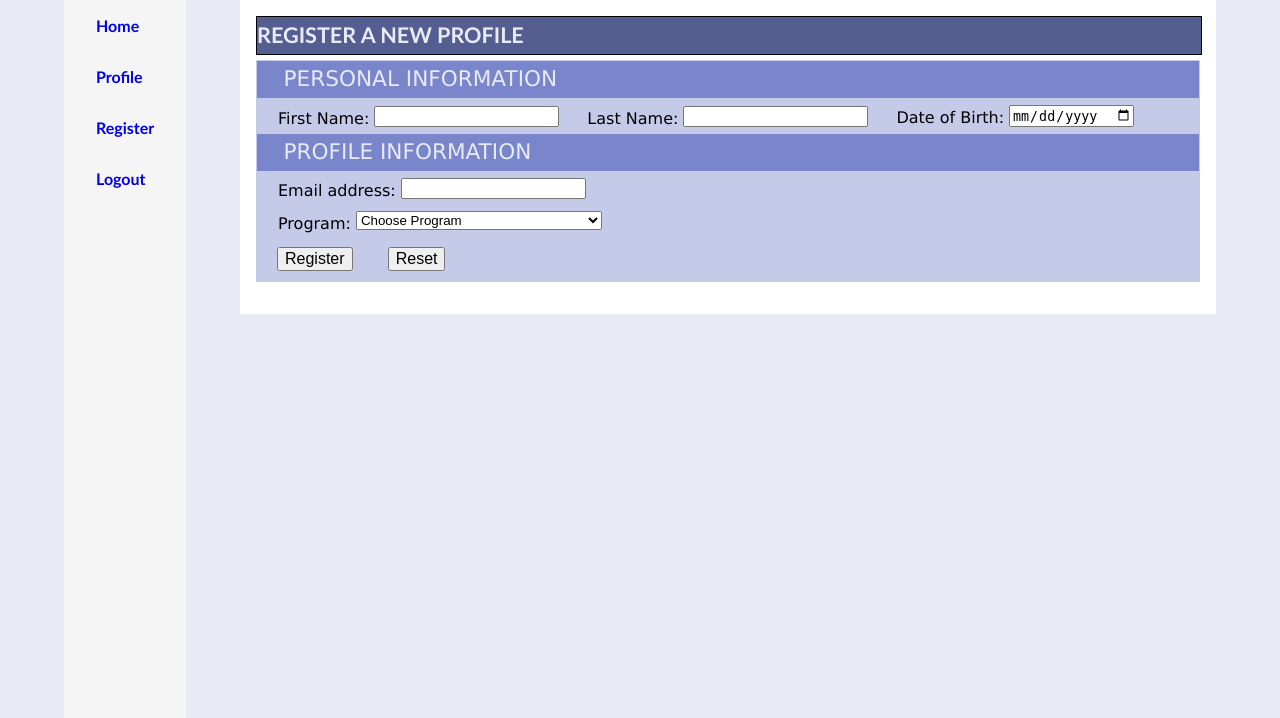
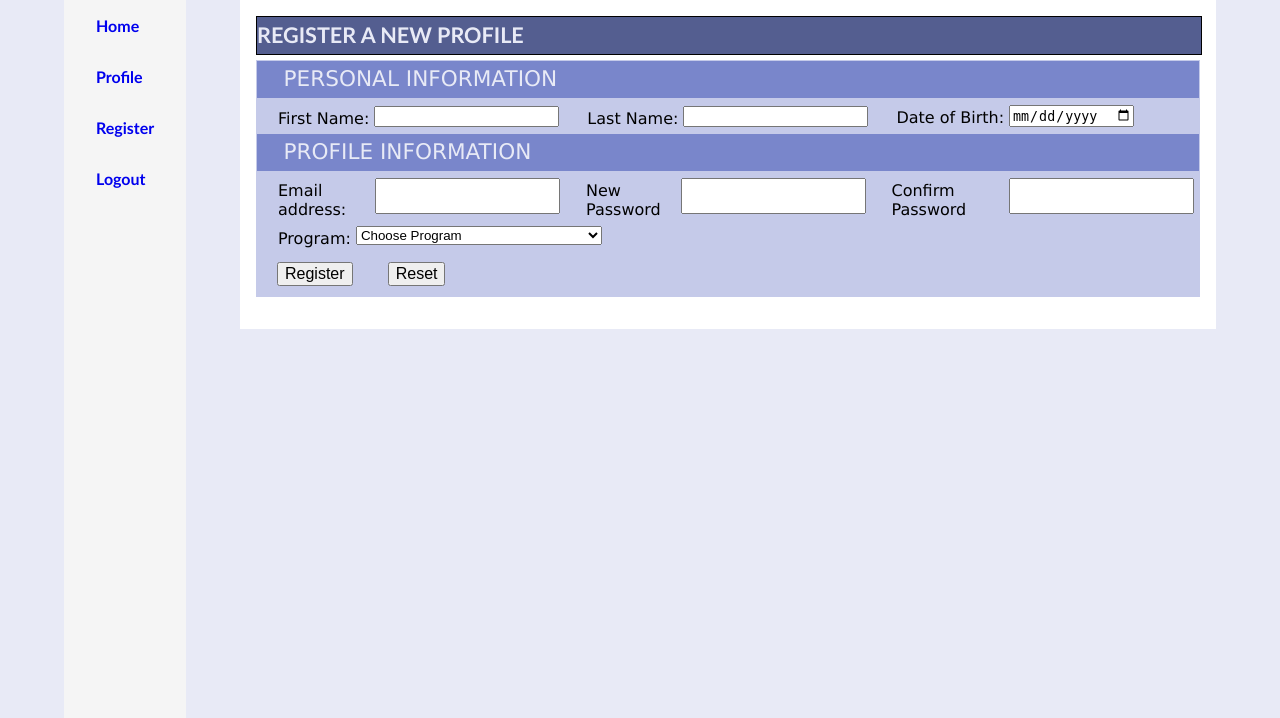
Before and after one commit to itsjustaksh/School, a PHP site: page /register.php in a window 1280 px wide. Shown: the part 82-800 px from the top of the page. Run offline with PHP 8.4, Linux system fonts and the light colour scheme.

Commit message:
Updates to A3 to prep transition for new requirements
SYSC 4504

```diff
--- a/4504/Assignment3/register.php
+++ b/4504/Assignment3/register.php
@@ -76,7 +76,6 @@
           </table>
         </fieldset>
         <fieldset>
-          <!-- <legend><p>Profile information</p></legend> -->
           <table>
             <tbody>
               <tr>
@@ -92,6 +91,14 @@
                     <p>Email address:</p>
                   </label>
                   <input type="email" name="student_email" />
+                  <label for="password-n">
+                    <p> New Password</p>
+                  </label>
+                  <input type="password" name="password-n" id="password-n">
+                  <label for="password-c">
+                    <p>Confirm Password</p>
+                  </label>
+                  <input type="password" name="password-c" id="password-c">
                 </td>
               </tr>
               <tr>
```
Also changed, not shown: 4504/Assignment3/connection.php (+27 -7 lines).
